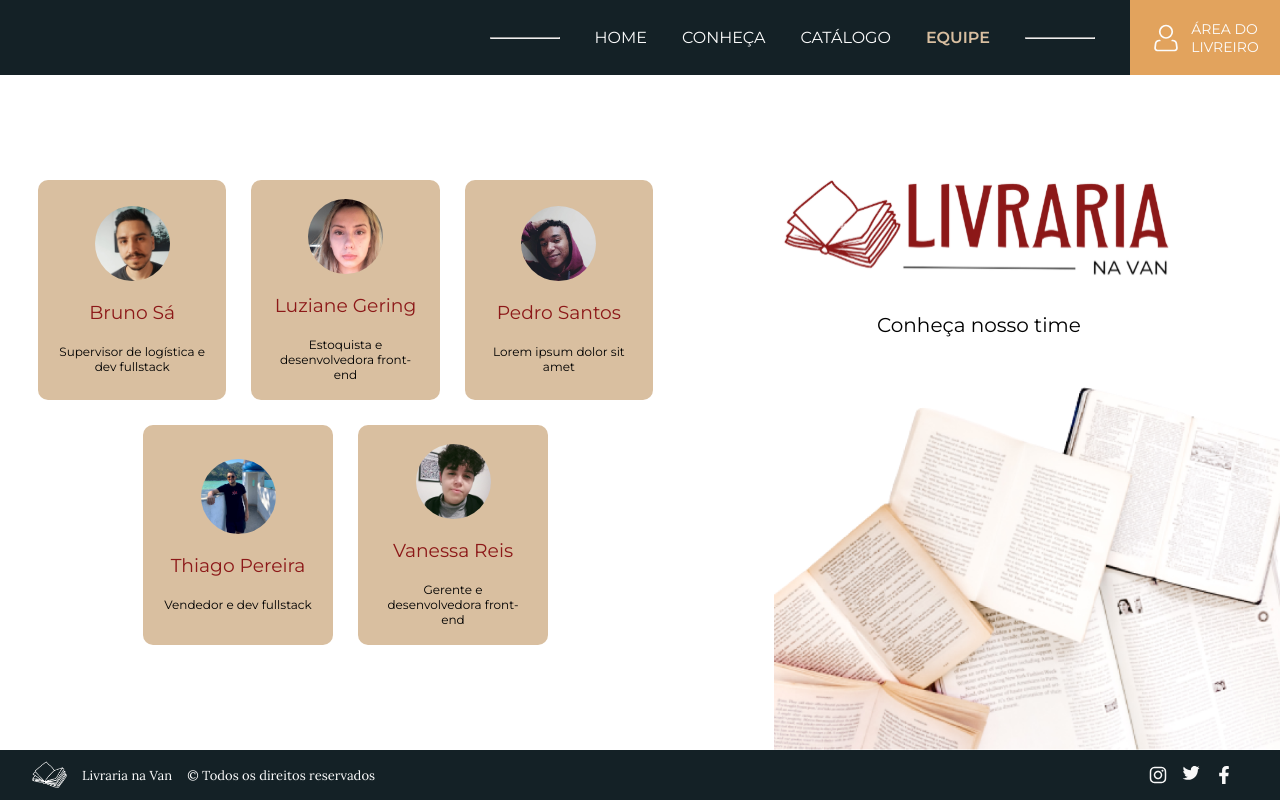
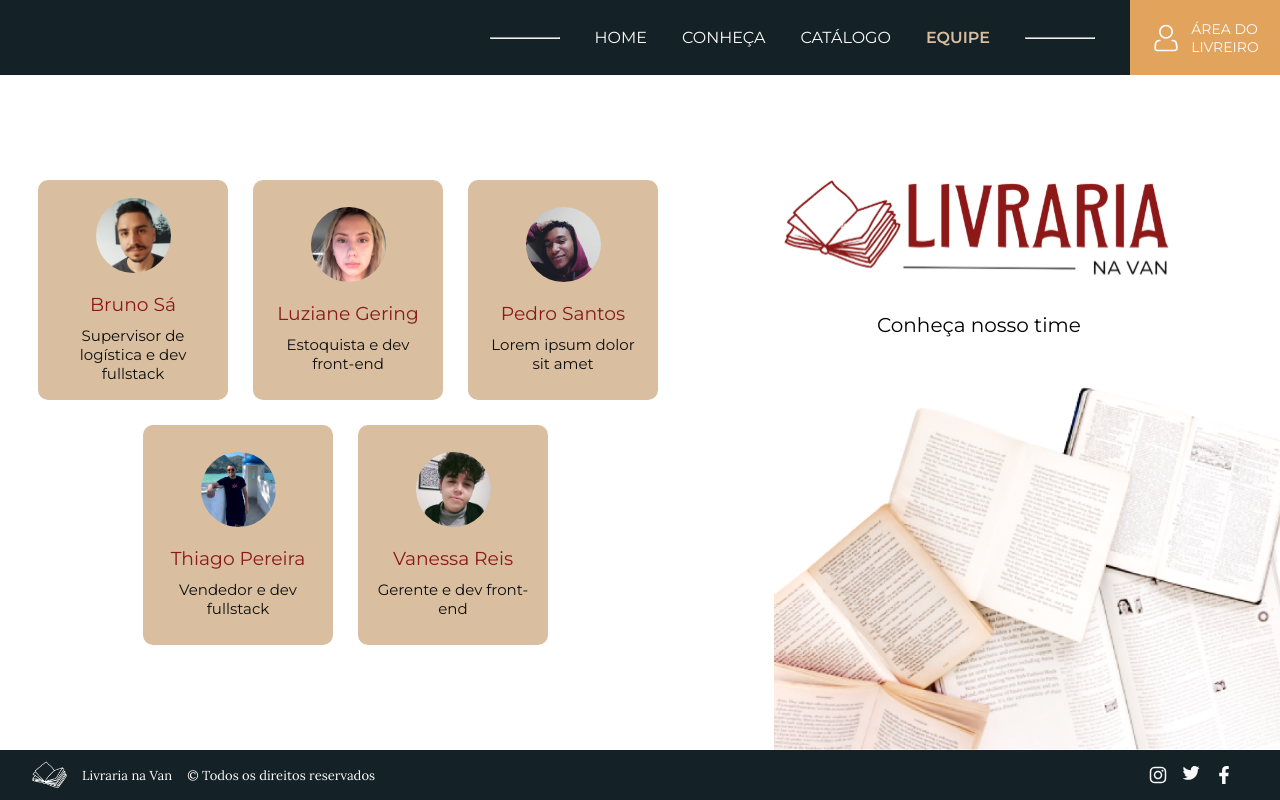
Before and after one commit to vanessacreis/bookstoreapp, a React (Create React App) app: page /equipe in a window 1280 px wide. Built offline with nearby package versions, Linux system fonts and the light colour scheme.

Commit message:
Integrando links para o linkedin nos cards

```diff
--- a/src/Components/EquipeCard/equipeCard.js
+++ b/src/Components/EquipeCard/equipeCard.js
@@ -13,6 +13,11 @@ export const Card = styled.div`
   font-family: ${colors.text};
   margin-right: 25px;
 
+  &:hover {
+    transition: 0.8s;
+    box-shadow: 5px 2px 10px ${colors.black}90;
+  }
+
   > img {
     width: 75px;
     height: 75px;
@@ -22,13 +27,14 @@ export const Card = styled.div`
 
   > h3 {
     font-weight: 400;
-    margin-bottom: 20px;
+    margin-bottom: 10px;
     color: ${colors.red};
   }
 
   > p {
     width: 80%;
-    font-size: 12px;
+    font-size: 15px;
     text-align: center;
+    color: ${colors.black};
   }
 `;
--- a/src/Pages/Equipe/Equipe.jsx
+++ b/src/Pages/Equipe/Equipe.jsx
@@ -1,4 +1,5 @@
 import React from "react";
+import { Link } from "react-router-dom";
 import * as S from "./equipe.js";
 import Footer from "../../Components/Footer/Footer.jsx";
 import EquipeCard from "../../Components/EquipeCard/EquipeCard.jsx";
@@ -9,33 +10,43 @@ const Equipe = () => {
       <S.Container>
         <div className="cards">
           <div className="cima">
+            <a href="https://www.linkedin.com/in/brunoasantanadesa/">
               <EquipeCard
                 nome="Bruno Sá"
                 cargo="Supervisor de logística e dev fullstack"
                 imagem="/assets/imgs/Icon-Bruno.jpg"
               />
+            </a>
+            <a href="https://www.linkedin.com/in/luziane-gering-729ba7180/">
               <EquipeCard
                 nome="Luziane Gering"
-              cargo="Estoquista e desenvolvedora front-end"
+                cargo="Estoquista e dev front-end"
                 imagem="/assets/imgs/Icon-Luzi.jpeg"
               />
+            </a>
+            <a href="https://www.linkedin.com/in/pedro-santos20/">
               <EquipeCard
                 nome="Pedro Santos"
                 cargo="Lorem ipsum dolor sit amet"
                 imagem="/assets/imgs/Icon-Pedro.png"
               />
+            </a>
           </div>
           <div className="baixo">
+            <a href="https://www.linkedin.com/in/thiago-pgc/">
               <EquipeCard
                 nome="Thiago Pereira"
                 cargo="Vendedor e dev fullstack"
                 imagem="/assets/imgs/Icon-Thiago.jpeg"
               />
+            </a>
+            <a href="https://www.linkedin.com/in/vanessacreisbh/">
               <EquipeCard
                 nome="Vanessa Reis"
-              cargo="Gerente e desenvolvedora front-end"
+                cargo="Gerente e dev front-end"
                 imagem="/assets/imgs/Icon-Van.jpeg"
               />
+            </a>
           </div>
         </div>
         <div className="logo">
--- a/src/Pages/Equipe/equipe.js
+++ b/src/Pages/Equipe/equipe.js
@@ -21,12 +21,20 @@ export const Container = styled.div`
       margin-bottom: 25px;
       display: flex;
       justify-content: space-around;
+
+      > a {
+        text-decoration: none;
+      }
     }
 
     .baixo {
       width: 100%;
       display: flex;
       justify-content: center;
+
+      > a {
+        text-decoration: none;
+      }
     }
   }
 
```
Lines whose indentation alone changed are shown as unchanged.
